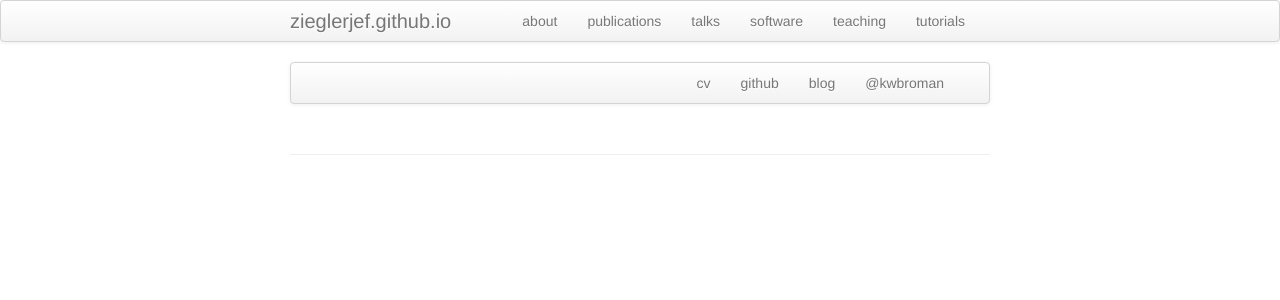
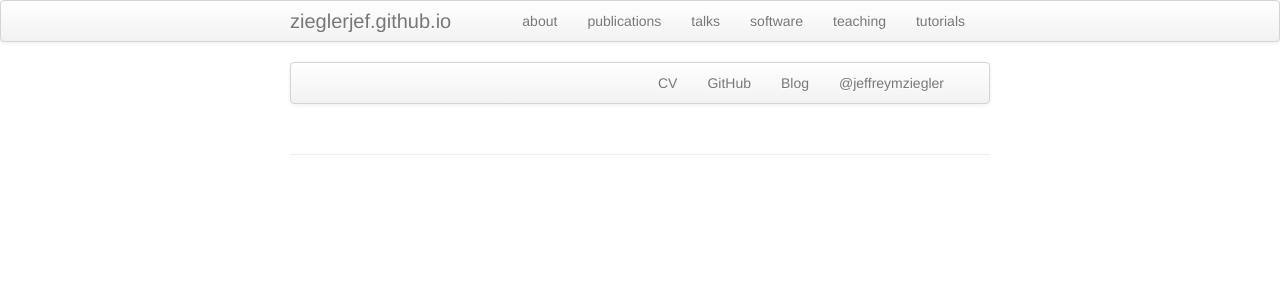
Before and after one commit to zieglerjef/zieglerjef.github.io, a Jekyll site: the page built from index.md, in a window 1280 px wide. Shown: the top 300 px of the page. Built offline with Jekyll 4.4.1, drawn with Linux system fonts in a browser that asks for light colours; part of the change alters nothing that is shown.

Commit message:
Add personal info to front page

```diff
--- a/index.md
+++ b/index.md
@@ -1,17 +1,16 @@
 ---
 layout: frontpage
-title: Karl Broman
-description: Karl Broman is Professor in Biostatistics and Medical Informatics at University of Wisconsin - Madison; research in statistical genetics
-keywords: Broman, QTL, R/qtl, quantitative trait loci, statistics, statistical genetics, recombination
+title: Jeff Ziegler
+description: Jeff Ziegler is Professor in Biostatistics and Medical Informatics at University of Wisconsin - Madison; research in statistical genetics
 ---
 
 <div class="navbar">
   <div class="navbar-inner">
       <ul class="nav">
-          <li><a href="{{ BASE_PATH }}/assets/broman_cv.pdf">cv</a></li>
-          <li><a href="https://github.com/kbroman">github</a></li>
-          <li><a href="http://kbroman.org/blog">blog</a></li>
-          <li><a href="https://twitter.com/kwbroman">@kwbroman</a></li>
+          <li><a href="{{ BASE_PATH }}/assets/JeffZiegler_CV.pdf">CV</a></li>
+          <li><a href="https://github.com/zieglerjef">GitHub</a></li>
+          <li><a href="http://zieglerjef.github.io/blog">Blog</a></li>
+          <li><a href="https://twitter.com/jeffreymziegler">@jeffreymziegler</a></li>
       </ul>
   </div>
 </div>
```
